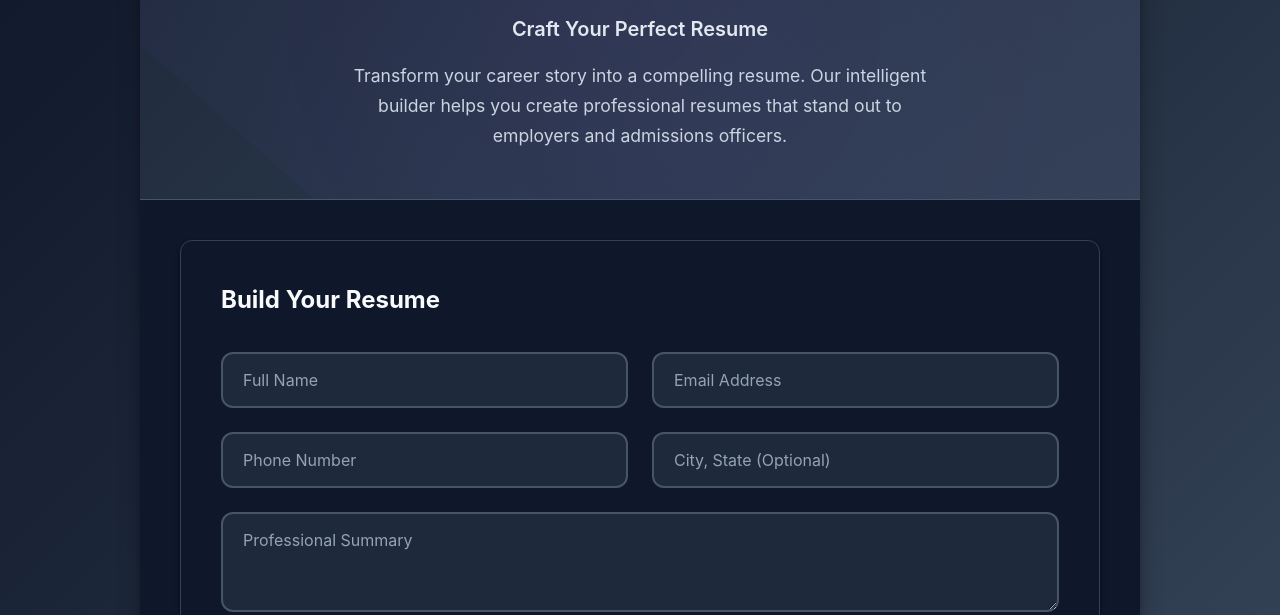
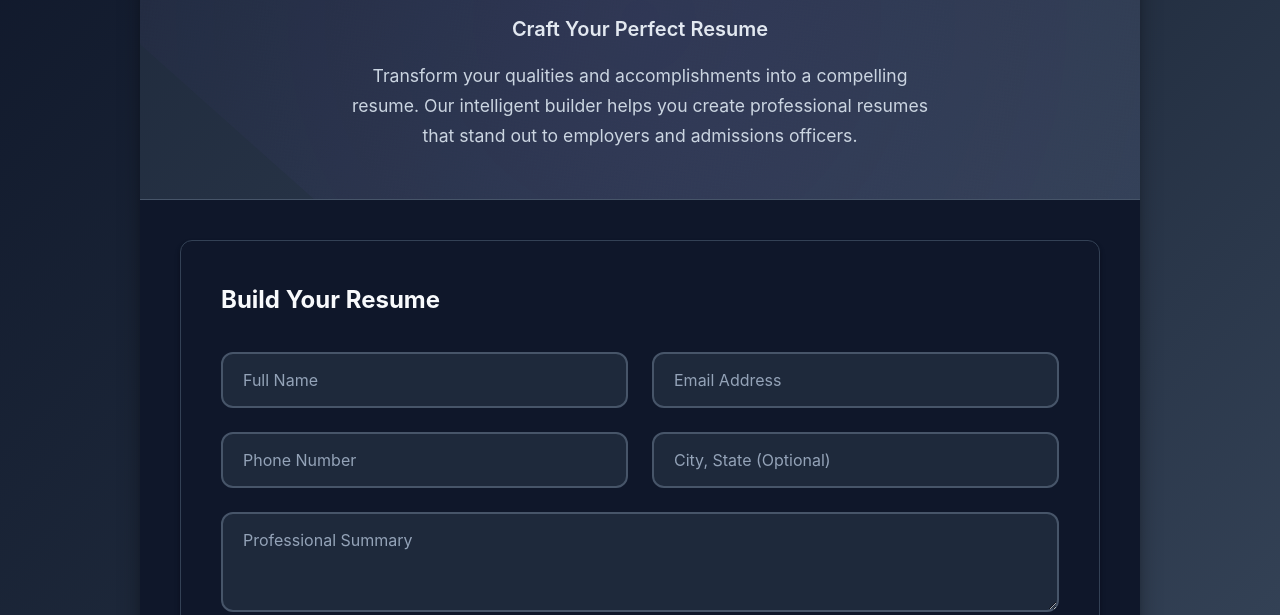
Before and after one commit to 0825eshaan/Resforge, a plain HTML site: page index.html in a window 1280 px wide. Shown: the part 185-800 px from the top of the page. Drawn offline with Linux system fonts and the light colour scheme.

Commit message:
Update index.html

```diff
--- a/index.html
+++ b/index.html
@@ -14,7 +14,7 @@
       <h1 class="hero-title">Resforge</h1>
       <h2 class="hero-subtitle">Craft Your Perfect Resume</h2>
       <p class="hero-description">
-        Transform your career story into a compelling resume. Our intelligent builder helps you create professional resumes that stand out to employers and admissions officers.
+        Transform your qualities and accomplishments into a compelling resume. Our intelligent builder helps you create professional resumes that stand out to employers and admissions officers.
       </p>
     </div>
 
```
